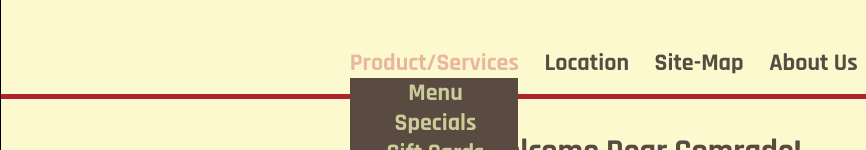
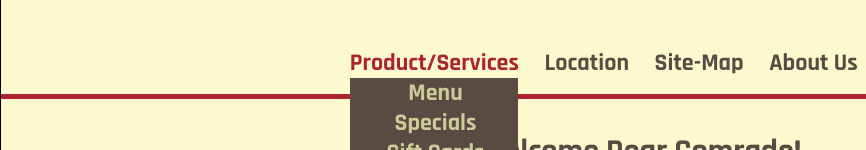
Before and after one commit to PrincyM/TeamJavascript, a plain HTML site: page index.html in a window 1280 px wide. In both pictures the pointer is over the link "Product/Services". Shown: the part 186-336 px from the top of the page, 0-866 px from the left. Drawn offline with nearby package versions, Linux system fonts and the light colour scheme.

Commit message:
fixed typos and colors

```diff
--- a/index.html
+++ b/index.html
@@ -7,7 +7,7 @@
 	<script src="javascript/home.js" type="text/javascript"></script>
 	<link rel="stylesheet" type="text/css" href="style/common.css">
 	<link rel="stylesheet" type="text/css" href="style/home.css">
-	<title>Comrad Cafe</title>
+	<title>Comrade Cafe</title>
 	<!-- <script type="text/javascript" src="header.js"></script> -->
 	<!-- <link rel="import" href="header.html"> -->
 </head>
--- a/style/common.css
+++ b/style/common.css
@@ -76,7 +76,7 @@ nav{
 #main-menu a:hover{
 
 	/*background-color: #594A42;*/
-	color: #e9b79d;
+	color: #AC2430;
 }
 #main-menu ul li{
 	display:inline-block;
```
Also changed, not shown: site-map.html (+1 -1 lines).
